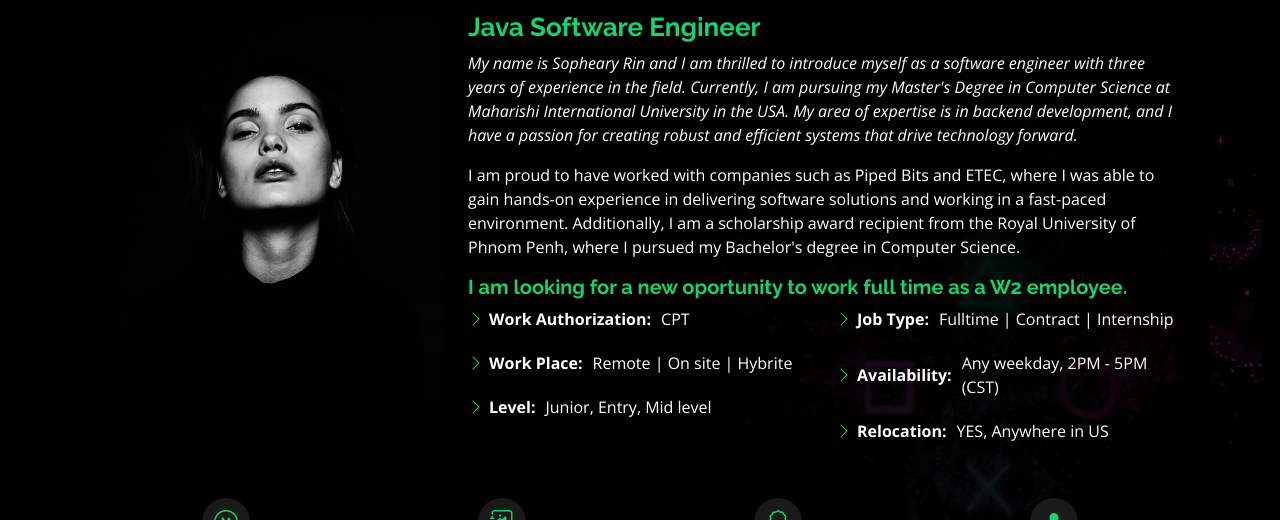
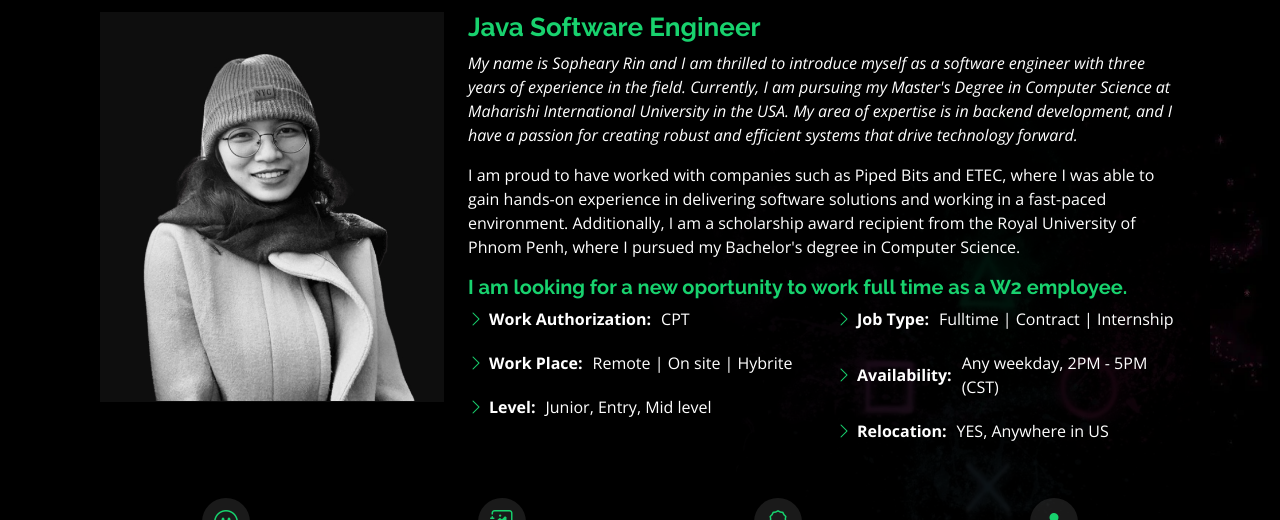
Before and after one commit to sophearyrin-dev/sophearyrin-dev.github.io, a plain HTML site: page index.html in a window 1280 px wide. Both pictures are taken after a click on the link "About". Shown: the part 201-721 px from the top of the page. Drawn offline with nearby package versions, Linux system fonts and the light colour scheme.

Commit message:
add profile photo

```diff
--- a/index.html
+++ b/index.html
@@ -75,7 +75,7 @@
 
       <div class="row">
         <div class="col-lg-4" data-aos="fade-right">
-          <img src="assets/img/me.jpg" class="img-fluid" alt="">
+          <img src="assets/img/me1.jpeg" class="img-fluid" alt="">
         </div>
         <div class="col-lg-8 pt-4 pt-lg-0 content" data-aos="fade-left">
           <h3>Java Software Engineer</h3>
```
Also changed, not shown: assets/img/me1.jpeg (added), assets/img/me2.jpeg (added), assets/img/me3.jpeg (added).
